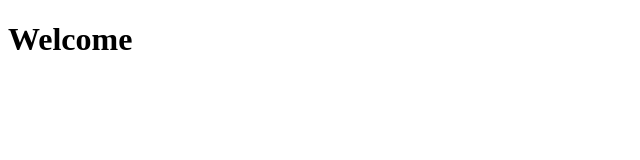
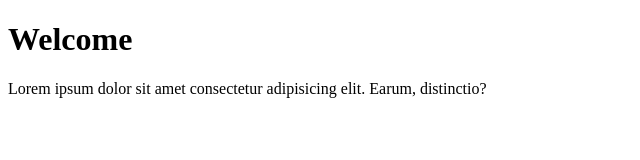
Before and after one commit to shabbirahmad440/MyProject, a plain HTML site: page index.html in a window 1280 px wide. Shown: the whole page, without its empty margins (0-640 px from the left). Drawn offline with Linux system fonts and the light colour scheme.

Commit message:
index file 1.0

```diff
--- a/index.html
+++ b/index.html
@@ -7,5 +7,6 @@
 </head>
 <body>
     <h1>Welcome</h1>
+    <p>Lorem ipsum dolor sit amet consectetur adipisicing elit. Earum, distinctio?</p>
 </body>
 </html>
```
